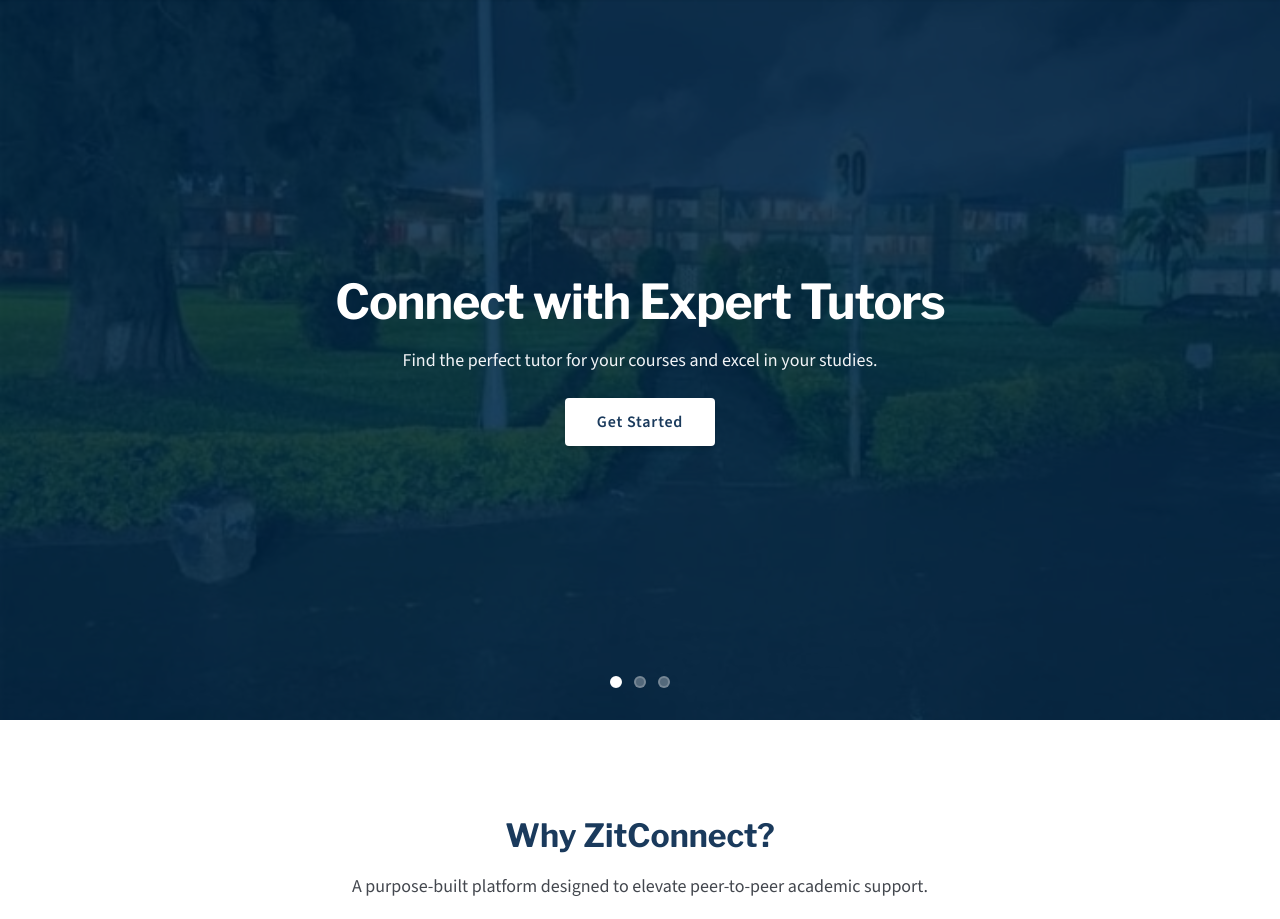
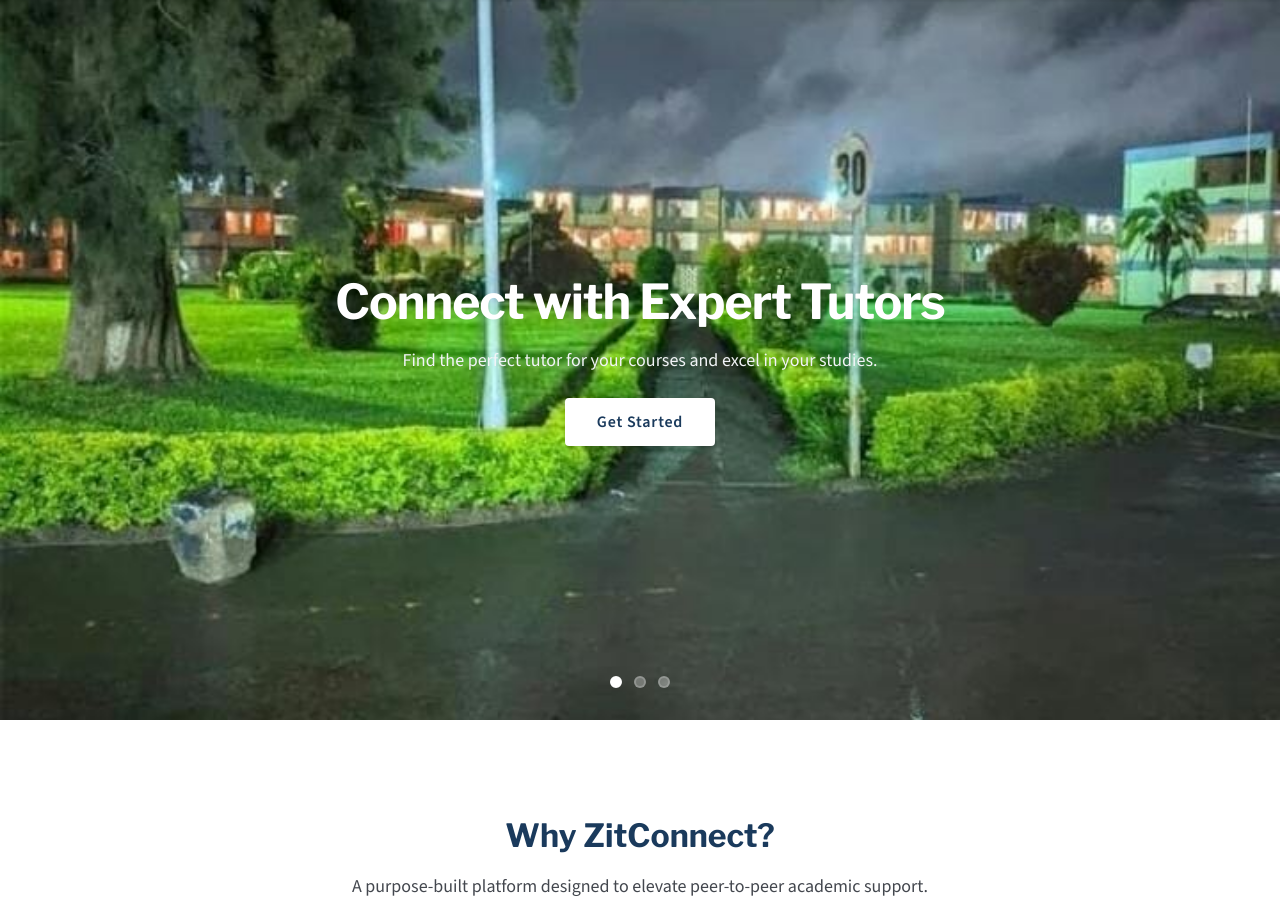
Before and after one commit to KateteNewton/ZitConnect, a Flask app: page / in a window 1280 px wide. Shown: the part 80-999 px from the top of the page. Run offline with Flask 3, Linux system fonts and the light colour scheme; some libraries are stand-ins or nearby versions.

Commit message:
removed the overlay

```diff
--- a/templates/index.html
+++ b/templates/index.html
@@ -161,12 +161,6 @@
         height: 100%;
       }
 
-      .carousel-slide .overlay {
-        position: absolute;
-        inset: 0;
-        background: rgba(0, 36, 68, 0.85);
-      }
-
       .carousel-slide .content {
         position: relative;
         z-index: 20;
@@ -304,7 +298,6 @@
                 class="bg-image"
                 style="background-image: url('/static/images/land1.jpg')"
               ></div>
-              <div class="overlay"></div>
               <div class="content">
                 <h1
                   class="font-headline-xl text-headline-xl-mobile md:text-headline-xl text-on-primary mb-3 md:mb-4 fade-in-up visible"
@@ -332,7 +325,6 @@
                 class="bg-image"
                 style="background-image: url('/static/images/land2.jpg')"
               ></div>
-              <div class="overlay"></div>
               <div class="content">
                 <h1
                   class="font-headline-xl text-headline-xl-mobile md:text-headline-xl text-on-primary mb-3 md:mb-4 fade-in-up"
@@ -359,7 +351,6 @@
                 class="bg-image"
                 style="background-image: url('/static/images/land3.jpg')"
               ></div>
-              <div class="overlay"></div>
               <div class="content">
                 <h1
                   class="font-headline-xl text-headline-xl-mobile md:text-headline-xl text-on-primary mb-3 md:mb-4 fade-in-up"
```
